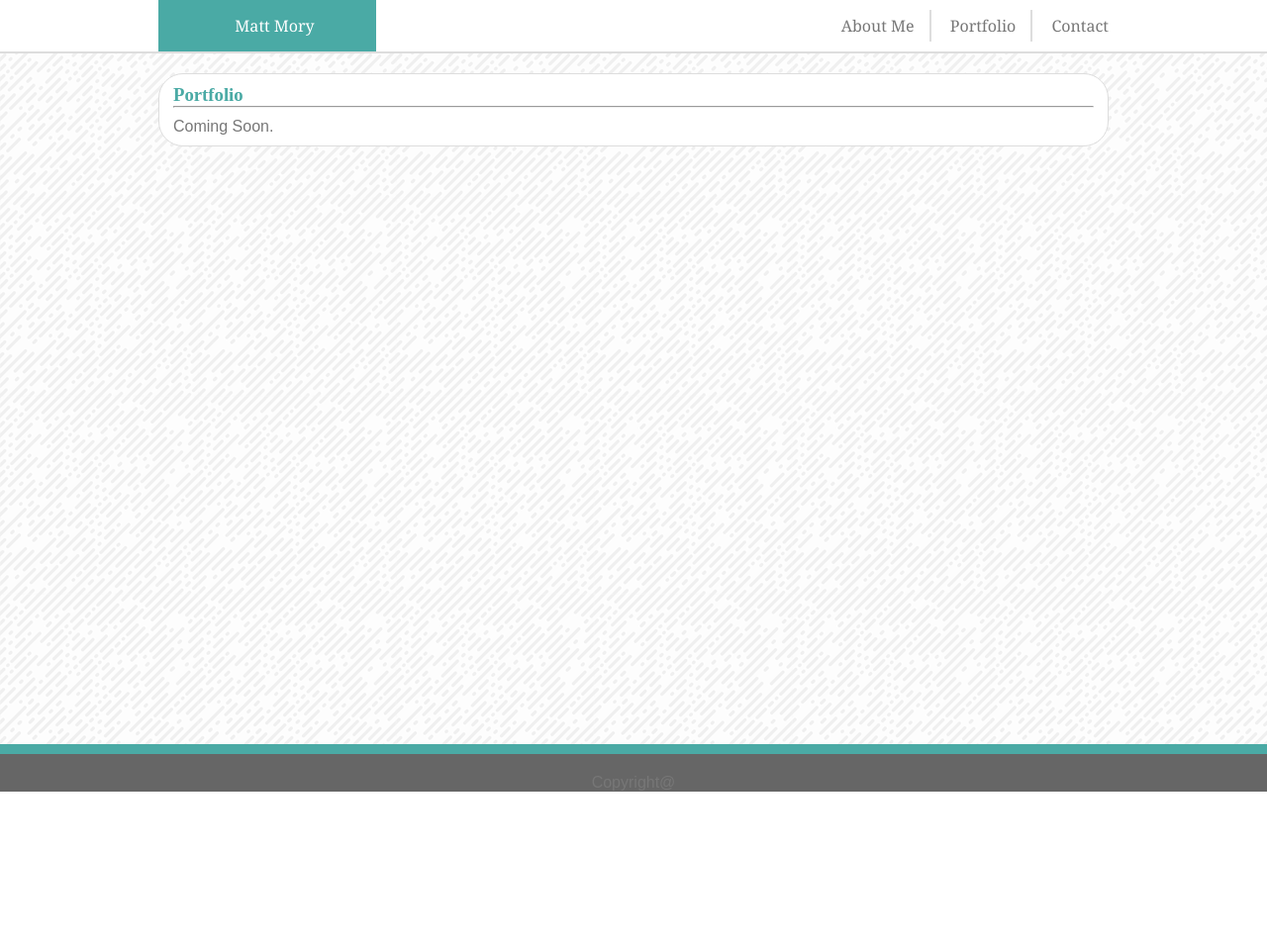
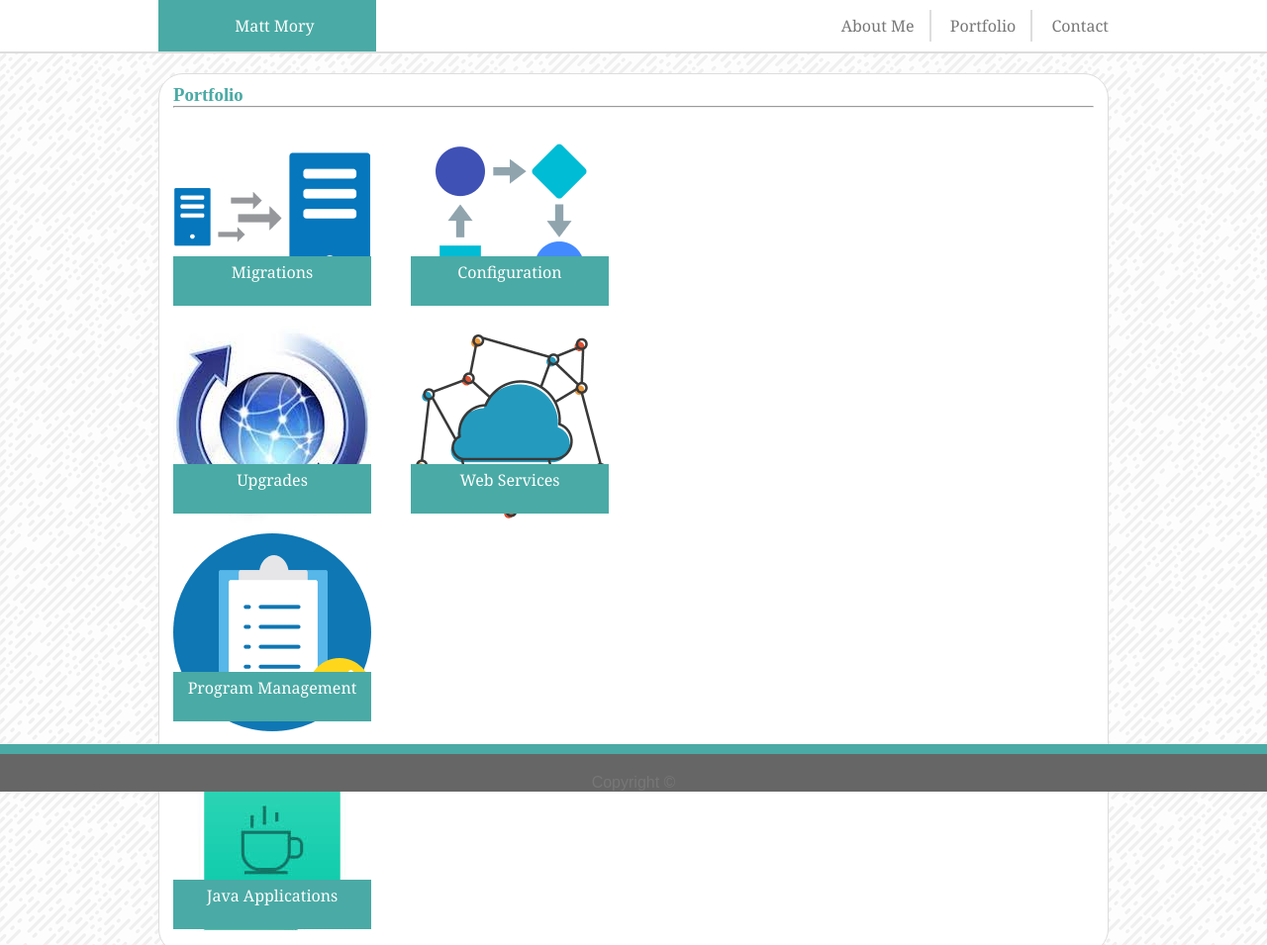
Before and after one commit to mattmory/Basic-Portfolio, a plain HTML site: page portfolio.html in a window 1280 px wide. Shown: the top 955 px of the page at 99% size. Before the commit the page ends 800 px from the top, so only its background shows below. Drawn offline with Linux system fonts and the light colour scheme.

Commit message:
updates to portfolio and image adds

```diff
--- a/assets/css/style.css
+++ b/assets/css/style.css
@@ -1,3 +1,4 @@
+/* Overall formatting */
 * {
     box-sizing: border-box;
     margin: 0;
@@ -7,6 +8,8 @@
 body {
  /*   background-color: #d3cecef3; */
     background-image: url("../../assets/images/funky-lines.png");
+    position:relative;
+    padding-bottom: 20px;
 }
 
 h1 {
@@ -19,9 +22,12 @@ p {
     font-family: 'Arial', 'Helvetica Neue', Helvetica, sans-serif;
 }
 
+/* Footer Formatting */
+
 footer {
     clear: both;
-    position: absolute;
+    position: fixed;
+    left: 0;
     bottom:0px;
     width:100%;
     padding: 20px 0px 0px 0px;
@@ -32,6 +38,7 @@ footer {
     text-align: center;
     vertical-align: text-bottom;
 }
+/* Input Form Formatting */
 
 form {
     width:100%;
@@ -151,6 +158,8 @@ a:link, a:visited, a:hover, a:active {
     line-height: 200%;
 }
 
+/* Main Content Formmating */
+
 #full {
     margin: 20px 0px 0px 0px;
     width: 960px;
@@ -177,3 +186,46 @@ aside {
     padding-right: 10px;
     padding-bottom: 10px;
   }
+
+
+/* Portfolio Project Boxes */
+.portfolio{
+    display: inline-block;
+}
+
+.leftPortfolio{
+    width: 40%;
+    float: left;
+
+
+}
+.rightPortfolio{
+    width: 40%;
+    float: right;
+}
+
+.projectBox {
+    position: relative;
+    width: 200px;
+    height: 200px;
+    top: 0px;
+    margin-top: 10px;
+    border-width: 10px;
+    background: darkgrey;
+    border-spacing: solid;
+    border-color: #000000;
+}
+
+.projectBanner {
+    position: absolute;
+    width: 200px;
+    height: 50px;
+    bottom: 10px;
+    left: 0px;
+    bottom: 10px;
+    color: #ffffff;
+    background-color: #4aaaa5;
+    font-family: 'Georgia', Times, Times New Roman, serif;
+    text-align: center;
+    line-height: 200%;
+}
--- a/portfolio.html
+++ b/portfolio.html
@@ -32,13 +32,41 @@
         <section id="almostfull">
             <h1>Portfolio</h1>
             <hr>
-               <div>
-                <p>Coming Soon.</p>
+            <div class="portfolio">
+                <div class="leftPortfolio">
+                    <div class="projectBox">
+                        <img src="assets/images/DataMigration.png" alt="Data Migration">
+                        <div class="projectBanner">Migrations</div>
+                    </div>
+                    <div class="projectBox">
+                        <img src="assets/images/upgrade.jpg" alt="Upgrades">
+                        <div class="projectBanner">Upgrades</div>
+                    </div>
+                    <div class="projectBox">
+                        <img src="assets/images/ProgramMgmt.png" alt="Program Management">
+                        <div class="projectBanner">Program Management</div>
+                    </div>
+                    <div class="projectBox">
+                            <img src="assets/images/javaapps.jpg" alt="Java Applications">
+                            <div class="projectBanner">Java Applications</div>
+                        </div>
+                </div>
+                <div class="rightPortfolio">
+                        <div class="projectBox">
+                            <img src="assets/images/configuration.png" alt="Configuration">
+                            <div class="projectBanner">Configuration</div>
+                        </div>
+                        <div class="projectBox">
+                            <img src="assets/images/webservices.png" alt="Web Services">
+                            <div class="projectBanner">Web Services</div>
+                        </div>
+                    </div>
             </div>
         </section>
     </section>
+    <br><br>
     <footer>
-        Copyright@
+        Copyright ©
     </footer>
 </body>
 
```
Also changed, not shown: contact.html (+14 -9 lines), index.html (+2 -1 lines), assets/images/DataMigration.jpg (added), assets/images/DataMigration.png (added), assets/images/ProgramMgmt.png (added), assets/images/configuration.png (added), assets/images/javaapps.jpg (added), assets/images/upgrade.jpg (added), assets/images/webservices.png (added).
